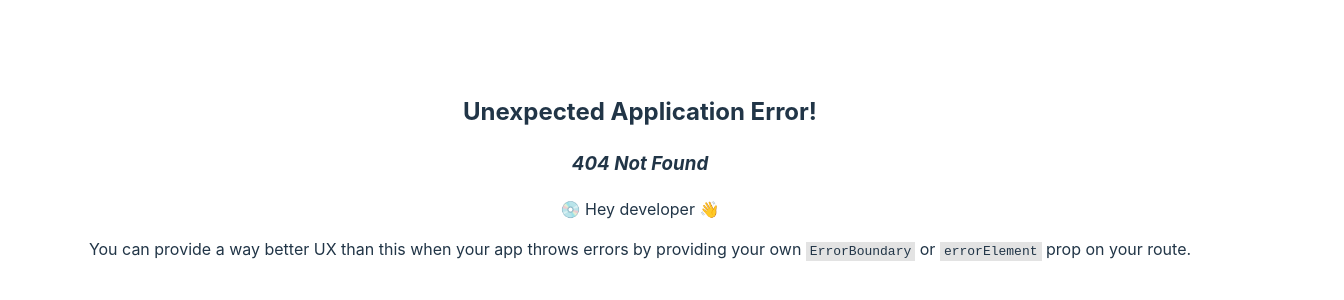
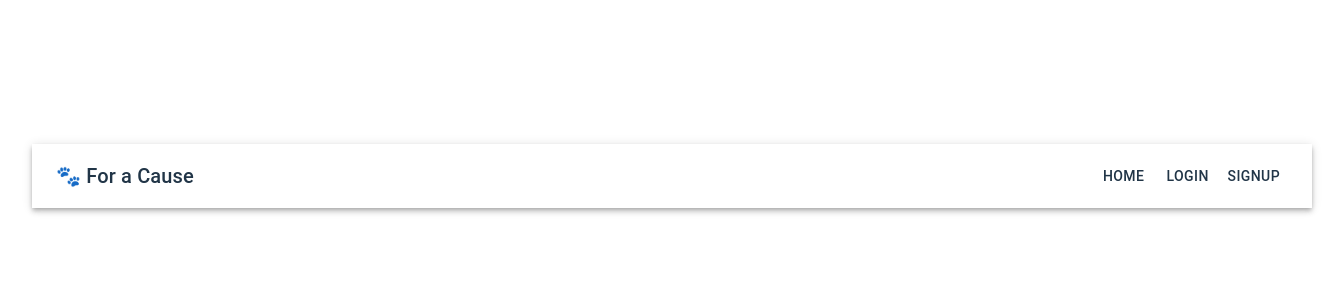
Before and after one commit to rokesby/animal-adoption, a React (Vite) app in the folder frontend/: page / in a window 1280 px wide. Before the commit this address had no page. Shown: the part 224-524 px from the top of the page, 1344 px wide, since content can reach past the window. Built offline with nearby package versions, Linux system fonts and the light colour scheme.

Commit message:
Added static NavBar and fixed  rendering on LoginPage

```diff
--- a/frontend/src/Pages/Animals/animals.jsx
+++ b/frontend/src/Pages/Animals/animals.jsx
@@ -1,5 +1,3 @@
-//animals pages page
-
 import { useState, useEffect } from "react";
 import { getAnimals } from "../../services/animals";
 import AnimalCard from "../../components/AnimalCard/animalcard";
--- a/frontend/src/Pages/LoginPage/LoginPage.jsx
+++ b/frontend/src/Pages/LoginPage/LoginPage.jsx
@@ -44,9 +44,17 @@ export const LoginPage = () => {
 
   return (
     <>
-       <Card
+    <Box
+        sx={{
+          display: 'flex',
+          flexDirection: 'column',
+          alignItems: 'center',
+          justifyContent: 'center',
+          height: '100vh'
+        }}>
+    <Card
       sx={{
-        width: "90vh",
+        width: "400px",
         margin: "0 auto",
         padding: "0.1em",
         mt: 3,
@@ -105,6 +113,7 @@ export const LoginPage = () => {
         </Button>
       </CardActions>
     </Card>
+    </Box>
     </>
   );
 }
--- a/frontend/src/components/Navbar/Navbar.jsx
+++ b/frontend/src/components/Navbar/Navbar.jsx
@@ -1,12 +1,72 @@
-import AppBar from '@mui/material/AppBar';
+import AppBar from "@mui/material/AppBar";
+import Box from "@mui/material/Box";
+import Toolbar from "@mui/material/Toolbar";
+import Typography from "@mui/material/Typography";
+import Button from "@mui/material/Button";
+import { Link } from "react-router-dom";
+
+//import { useContext } from "react";
+//import Context from "../Context/Context";
 
 const Navbar = () => {
+  //const { authStatus, setAuthStatus } = useContext(Context);
 
-    return (
-        <>
-        <AppBar />
-        </>
-      );
-}
+  return (
+    <Box sx={{ flexGrow: 1 }}>
+      <AppBar
+        data-testid="_nav"
+        position="static"
+        color="transparent"
+        sx={{
+          width: "100vw",
+        }}
+      >
+        <Toolbar>
+        <Typography component={Link} to="/" color="inherit" variant="h6">
+  🐾 For a Cause
+</Typography>
 
-export default Navbar
+          <Box sx={{ marginLeft: "auto" }}>
+            <Button
+              component={Link}
+              to="/animals"
+              data-testid="_animals"
+              color="inherit"
+            >
+              Home
+            </Button>
+            <Button
+              component={Link}
+              to="/login"
+              data-testid="_login"
+              color="inherit"
+            >
+              Login
+            </Button>
+            <Button
+              component={Link}
+              to="/sign-up"
+              data-testid="_signup"
+              color="inherit"
+            >
+              Signup
+            </Button>
+          </Box>
+
+          {/* <Box sx={{ marginLeft: "auto" }}>
+            <Button
+              component={Link}
+              to="/create-advert"
+              data-testid="_create-advert"
+              color="inherit"
+            >
+              Create Advert
+            </Button>
+          </Box> */}
+        </Toolbar>
+      </AppBar>
+    </Box>
+  );
+};
+
+export default Navbar;
```
Also changed, not shown: frontend/src/App.jsx (+16 -21 lines), 1 other file (tests, documents, lock files or other folders).
